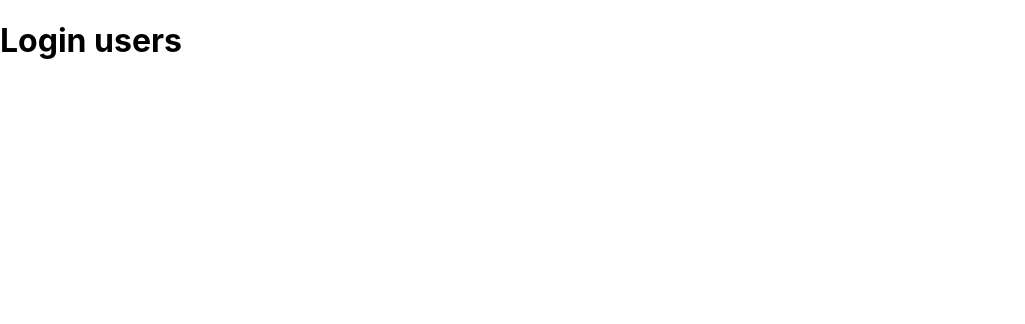
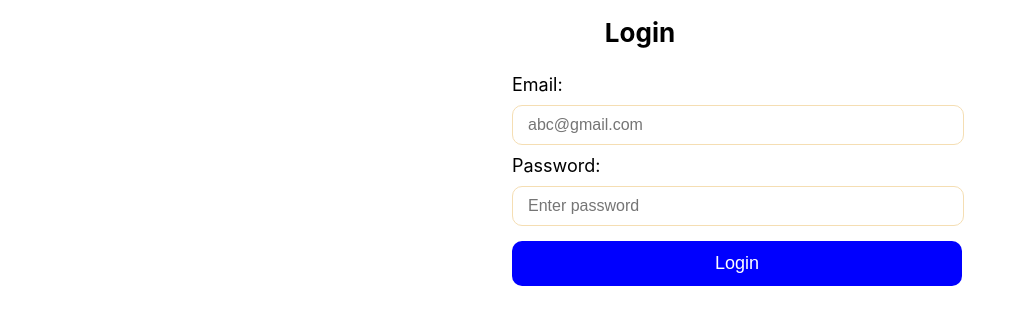
Before and after one commit to codeGgroup/real-time-chat, a React (Create React App) app in the folder chat-app-frontend/: page /login in a window 1280 px wide. Shown: the top 324 px of the page, without its empty margins (0-1025 px from the left). Built offline with nearby package versions, Linux system fonts and the light colour scheme.

Commit message:
feat(authentication): login ui

```diff
--- a/chat-app-frontend/src/components/LoginForm.js
+++ b/chat-app-frontend/src/components/LoginForm.js
@@ -0,0 +1,43 @@
+import React, { useState } from "react";
+import axios from "axios";
+import '../App.css';
+
+const LoginForm = () => {
+    const [email, setEmail] = useState("");
+    const [password, setPassword] = useState("");
+    const [message, setMessage] = useState("");
+
+    const handleSubmit = async (event) => {
+        event.preventDefault();
+    //     login logic
+    };
+
+    return (
+        <div className="reg-container">
+            <h1 className="heading">Login</h1>
+            <form className="reg-form" onSubmit={handleSubmit}>
+                <label htmlFor="email">Email:</label>
+                <input
+                    type="email"
+                    id="email"
+                    name="email"
+                    placeholder="abc@gmail.com"
+                    value={email}
+                    onChange={(e) => setEmail(e.target.value)}
+                />
+                <label htmlFor="password">Password:</label>
+                <input
+                    type="password"
+                    id="password"
+                    name="password"
+                    placeholder="Enter password"
+                    value={password}
+                    onChange={(e) => setPassword(e.target.value)}
+                />
+                <button type="submit">Login</button>
+            </form>
+            {message && <p className="message">{message}</p> }
+        </div>
+    );
+}
+export default LoginForm;
--- a/chat-app-frontend/src/pages/Login.js
+++ b/chat-app-frontend/src/pages/Login.js
@@ -1,9 +1,10 @@
 import React from 'react';
+import LoginForm from "../components/LoginForm";
 
 const Login = () => {
     return (
         <div>
-            <h1>Login users</h1>
+            <LoginForm />
         </div>
     );
 };
```
Also changed, not shown: 1 other file (tests, documents, lock files or other folders).
